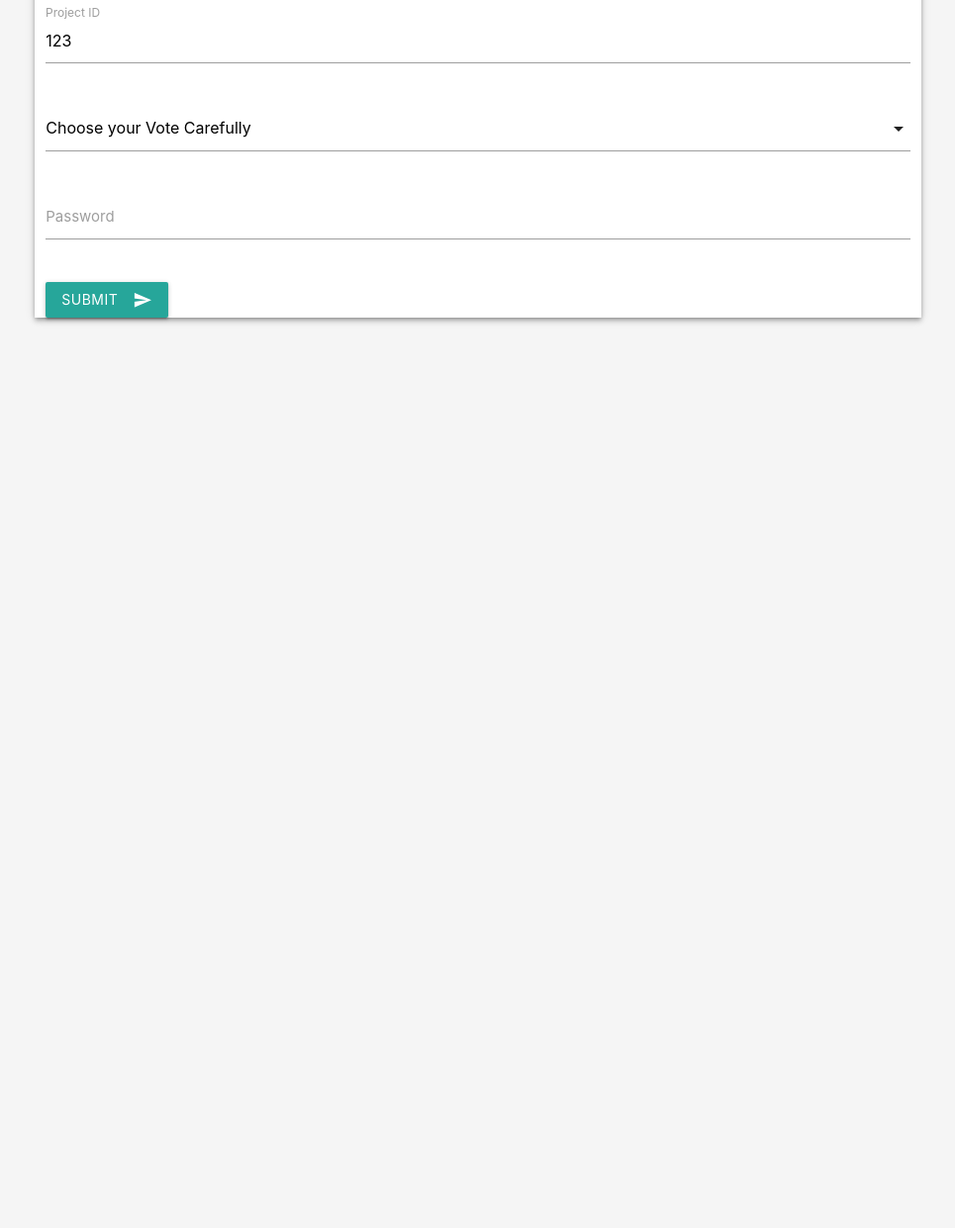
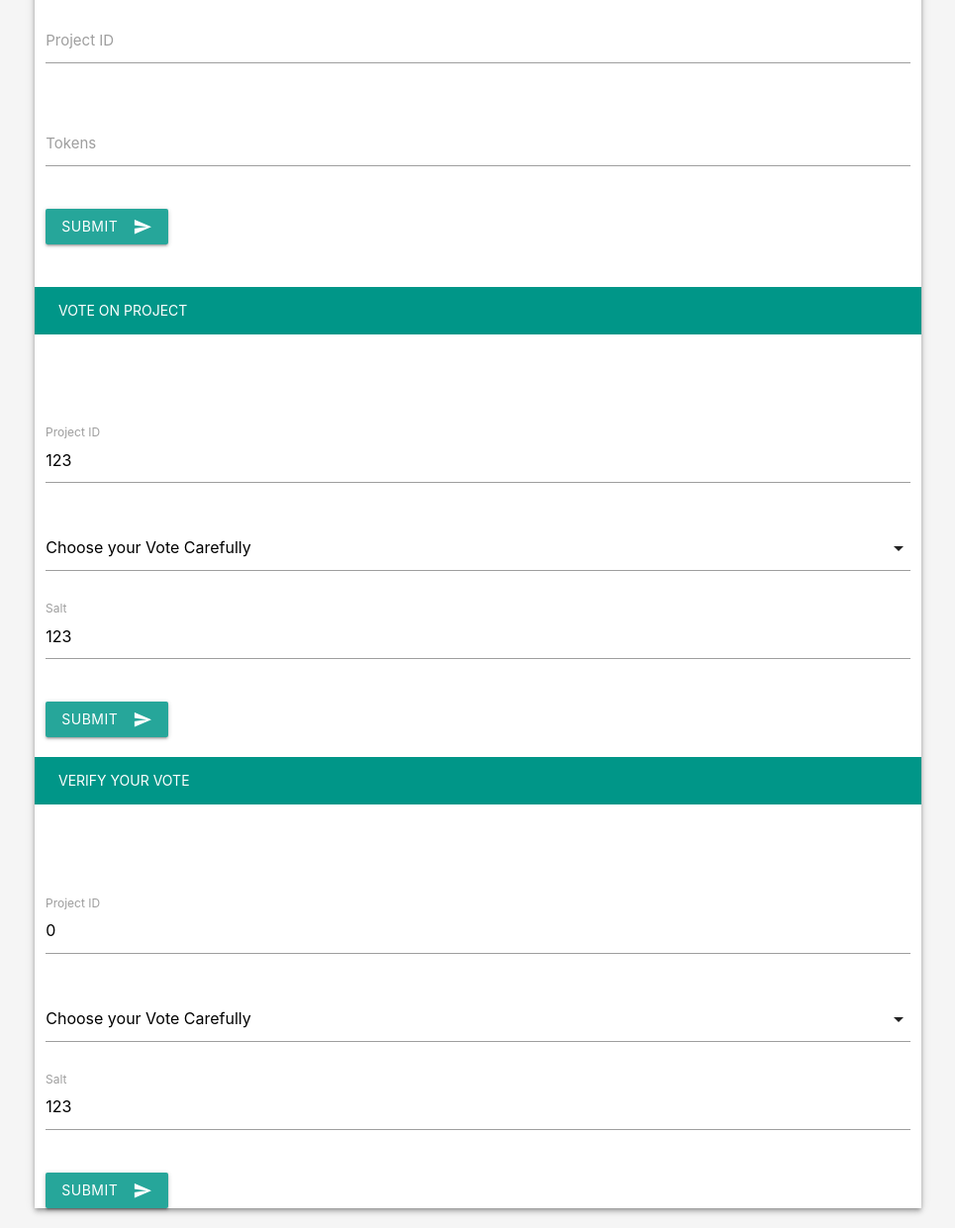
Before and after one commit to tushalien/DecentralizedConsensus, a website built with webpack: page app/dispute.html in a window 1280 px wide. Shown: the part 224-1465 px from the top of the page at 99% size, without its empty margins (157-1122 px from the left). Before the commit the page ends 800 px from the top, so only its background shows below. Built offline with nearby package versions, Linux system fonts and the light colour scheme; what truffle-contract, web3 would draw is missing.

Commit message:
UI for jury

```diff
--- a/app/dispute.html
+++ b/app/dispute.html
@@ -63,43 +63,29 @@ h5
     <div class="container white z-depth-2" style="margin-top: 2%">
   <ul class="tabs teal">
 
-    <li class="tab col s3"><a class="white-text" href="#register">VOTE ON PROJECT</a></li>
+    <li class="tab col s3"><a class="white-text" href="#register">Apply for a jury</a></li>
   </ul>
 
-   <div class="row project_details">
-        <form class="col s12" style="margin-top: 10%">
+     <div class="row project_details">
+        <form class="col s12" style="margin-top: 10%" onsubmit="applyForJury();return false;">
                   <div class="form-container">
 
 
                     <div class="row">
                       <div class="input-field col s12">
-                        <input id="project_id" name="project_id" type="text" class="validate" value="123">
+                        <input id="project_id" name="project_id" type="text" class="validate">
                         <label for="project_id">Project ID</label>
                       </div>
                     </div>
 
 
-                     <div class="row">
-                      <div class=" col s12">
-                            <select id ="vote">
-                              <option value="" disabled selected>Choose your Vote Carefully</option>
-                              <option value="0">Yes</option>
-                              <option value="1">No</option>
-
-                            </select>
-
-                        </div>
-                   </div>
-
-
-
-
                     <div class="row">
                       <div class="input-field col s12">
-                        <input id="nonce" name="nonce" type="password" class="validate" >
-                        <label for="desc">Password</label>
+                        <input id="tokens" name="tokens" type="text" class="validate">
+                        <label for="project_id">Tokens </label>
                       </div>
                     </div>
+
 
 
               </div>
@@ -112,6 +98,112 @@ h5
         </form>
 
  </div>
+ <br>
+
+  <ul class="tabs teal">
+
+    <li class="tab col s3"><a class="white-text" href="#register">VOTE ON PROJECT</a></li>
+  </ul>
+
+   <div class="row project_details">
+        <form class="col s12" style="margin-top: 10%" onsubmit="voteJury();return false;">
+                  <div class="form-container">
+
+
+                    <div class="row">
+                      <div class="input-field col s12">
+                        <input id="project__id" name="project__id" type="text" class="validate" value="123">
+                        <label for="project_id">Project ID</label>
+                      </div>
+                    </div>
+
+
+                     <div class="row">
+                      <div class=" col s12">
+                            <select id ="vote">
+                              <option value="" disabled selected>Choose your Vote Carefully</option>
+                              <option value="1">Yes</option>
+                              <option value="2">No</option>
+
+                            </select>
+
+                        </div>
+                   </div>
+
+                                       <div class="row">
+                      <div class="input-field col s12">
+                        <input id="salt" name="salt" type="text" class="validate" value="123">
+                        <label for="project_id">Salt</label>
+                      </div>
+                    </div>
+
+
+
+
+
+              </div>
+
+              <div class="card-action">
+                <button class="btn waves-effect waves-light" type="submit" name="action">Submit
+          <i class="material-icons right">send</i>
+
+              </div>
+        </form>
+
+ </div>
+
+ <ul class="tabs teal">
+
+    <li class="tab col s3"><a class="white-text" href="#register">Verify your vote</a></li>
+  </ul>
+
+   <div class="row project_details">
+        <form class="col s12" style="margin-top: 10%" onsubmit="verifyJury();return false;">
+                  <div class="form-container">
+
+
+                    <div class="row">
+                      <div class="input-field col s12">
+                        <input id="project__id_" name="project__id" type="text" class="validate" value="0">
+                        <label for="project_id">Project ID</label>
+                      </div>
+                    </div>
+
+
+                     <div class="row">
+                      <div class=" col s12">
+                            <select id ="vote_">
+                              <option value="" disabled selected>Choose your Vote Carefully</option>
+                              <option value="1">Yes</option>
+                              <option value="2">No</option>
+
+                            </select>
+
+                        </div>
+                   </div>
+
+                                       <div class="row">
+                      <div class="input-field col s12">
+                        <input id="salt_" name="salt_" type="text" class="validate" value="123">
+                        <label for="project_id">Salt</label>
+                      </div>
+                    </div>
+
+
+
+
+
+              </div>
+
+              <div class="card-action">
+                <button class="btn waves-effect waves-light" type="submit" name="action">Submit
+          <i class="material-icons right">send</i>
+
+              </div>
+        </form>
+
+ </div>
+
 
   </div>
 
```
